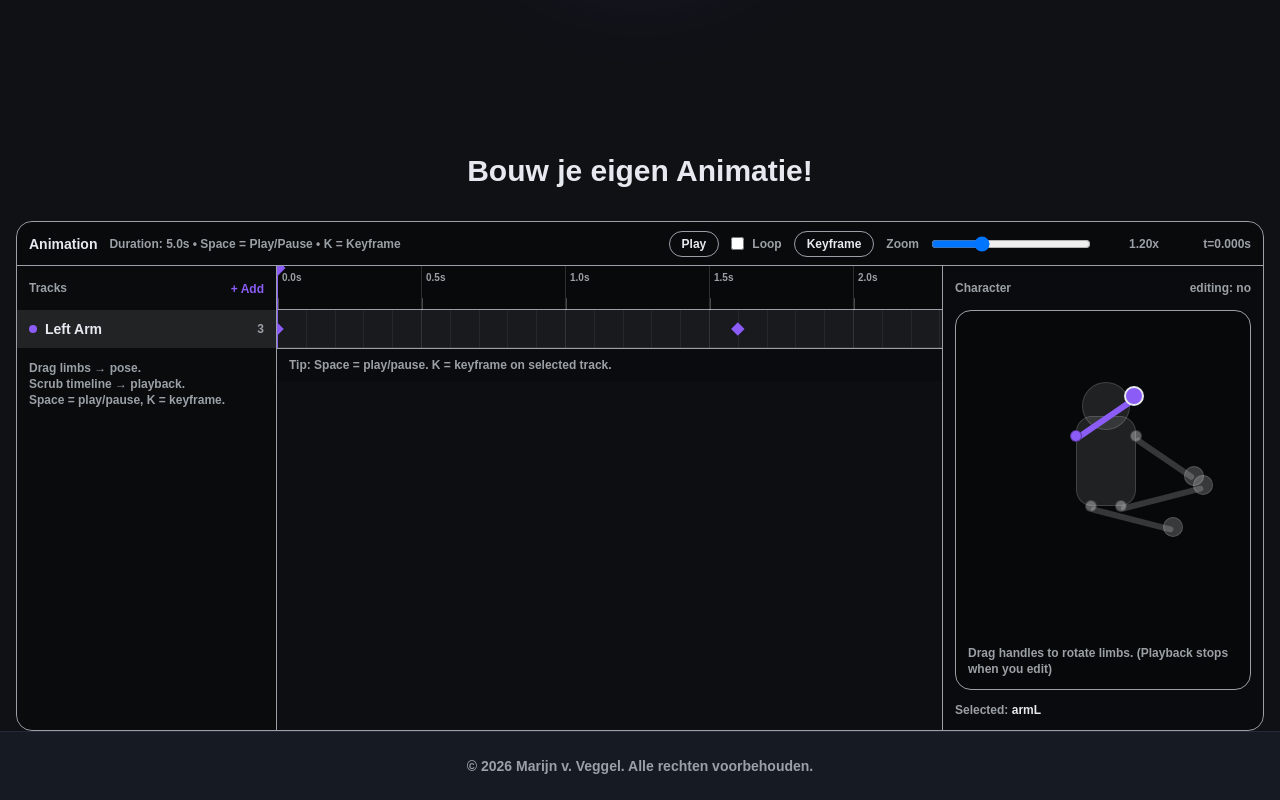
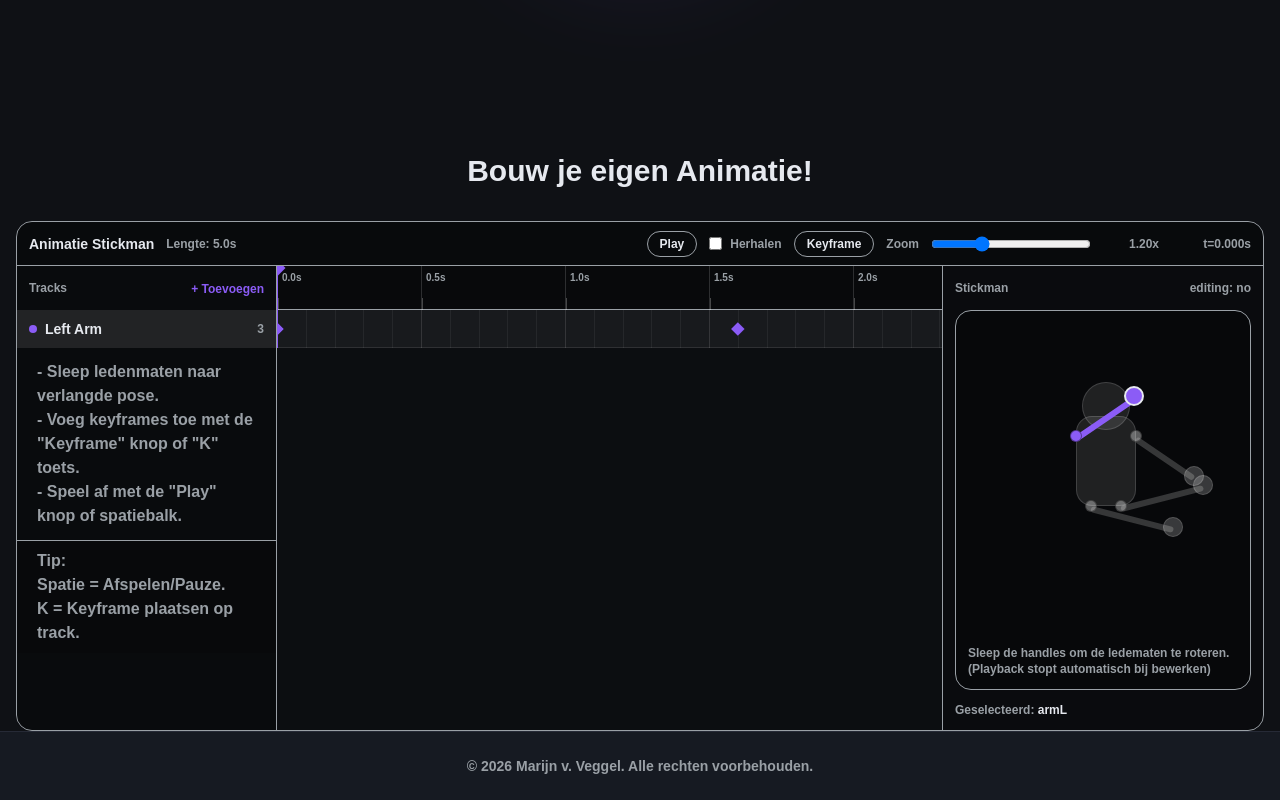
Before and after one commit to Rinus124/Portfolio_Website, a React (Vite) app: page /#/ in a window 1280 px wide. Shown: the part 520-1320 px from the top of the page. Built offline with nearby package versions, Linux system fonts and the light colour scheme; a web font is replaced by a local one.

Commit message:
Nederlandse vertaling Timeline

```diff
--- a/src/components/UnityTimeLine.jsx
+++ b/src/components/UnityTimeLine.jsx
@@ -323,7 +323,6 @@ export default function WorkingAnimationLine() {
     e.preventDefault();
     if (e.button != null && e.button !== 0) return;
     setIsPlaying(false); // nice UX: stop playback when editing
-    setSelectedTrackId(limbId);
     setDrag({ type: "limb", limbId });
     e.currentTarget.setPointerCapture(e.pointerId);
   }
@@ -360,9 +359,9 @@ export default function WorkingAnimationLine() {
       {/* Toolbar */}
       <div className="flex items-center justify-between px-3 h-11 border-b border-(--muted) bg-black/30">
         <div className="flex items-center gap-3">
-          <div className="text-sm text-(--text) font-semibold">Animation</div>
+          <div className="text-sm text-(--text) font-semibold">Animatie Stickman</div>
           <div className="text-xs text-(--muted)">
-            Duration: {duration.toFixed(1)}s • Space = Play/Pause • K = Keyframe
+            Lengte: {duration.toFixed(1)}s
           </div>
         </div>
 
@@ -382,7 +381,7 @@ export default function WorkingAnimationLine() {
               checked={loop}
               onChange={(e) => setLoop(e.target.checked)}
             />
-            Loop
+            Herhalen
           </label>
 
           <button
@@ -428,17 +427,17 @@ export default function WorkingAnimationLine() {
                 className="text-xs text-(--accent) hover:opacity-80"
                 onClick={() => setShowAdd((s) => !s)}
               >
-                + Add
+                + Toevoegen
               </button>
 
               {showAdd && (
                 <div className="absolute right-0 mt-2 w-44 rounded-xl border border-(--muted) bg-black/80 backdrop-blur p-2 z-20">
                   <div className="text-[11px] text-(--muted) px-2 py-1">
-                    Add limb track
+                    Toevoeging ledemaat track
                   </div>
                   {addableLimbs.length === 0 && (
                     <div className="text-xs text-red-500 px-2 py-2">
-                      All limbs added
+                      Alle ledematen zijn toegevoegd
                     </div>
                   )}
                   {addableLimbs.map((l) => (
@@ -485,10 +484,15 @@ export default function WorkingAnimationLine() {
             })}
           </div>
 
-          <div className="px-3 pb-3 text-xs text-(--muted)">
-            Drag limbs → pose. <br />
-            Scrub timeline → playback. <br />
-            Space = play/pause, K = keyframe.
+          <div className="px-5 pb-3 text-s text-(--muted)">
+            - Sleep ledenmaten naar verlangde pose. <br />
+            - Voeg keyframes toe met de "Keyframe" knop of "K" toets. <br />
+            - Speel af met de "Play" knop of spatiebalk.
+          </div>
+          <div className="px-5 py-2 text-s text-(--muted) border-t border-(--muted) bg-black/15">
+            Tip: <br />
+            Spatie = Afspelen/Pauze. <br />
+            K = Keyframe plaatsen op track.
           </div>
         </div>
 
@@ -628,10 +632,6 @@ export default function WorkingAnimationLine() {
                   />
                 </div>
               </div>
-
-              <div className="px-3 py-2 text-xs text-(--muted) border-t border-(--muted) bg-black/15">
-                Tip: Space = play/pause. K = keyframe on selected track.
-              </div>
             </div>
           </div>
         </div>
@@ -639,7 +639,7 @@ export default function WorkingAnimationLine() {
         {/* RIGHT: Character */}
         <div className="shrink-0 bg-black/20" style={{ width: charPanelW }}>
           <div className="px-3 flex items-center justify-between" style={{ height: 44 }}>
-            <div className="text-xs text-(--muted)">Character</div>
+            <div className="text-xs text-(--muted)">Stickman</div>
             <div className="text-xs text-(--muted) tabular-nums">
               editing: {drag?.type === "limb" ? "yes" : "no"}
             </div>
@@ -739,12 +739,13 @@ export default function WorkingAnimationLine() {
               })}
 
               <div className="absolute left-3 bottom-3 text-xs text-(--muted)">
-                Drag handles to rotate limbs. (Playback stops when you edit)
+                Sleep de handles om de ledematen te roteren. <br />
+                (Playback stopt automatisch bij bewerken)
               </div>
             </div>
 
             <div className="mt-3 text-xs text-(--muted)">
-              Selected: <span className="text-(--text)">{selectedTrackId}</span>{" "}
+              Geselecteerd: <span className="text-(--text)">{selectedTrackId}</span>{" "}
               {trackIds.has(selectedTrackId) ? "" : "(add a track to animate)"}
             </div>
           </div>
```
